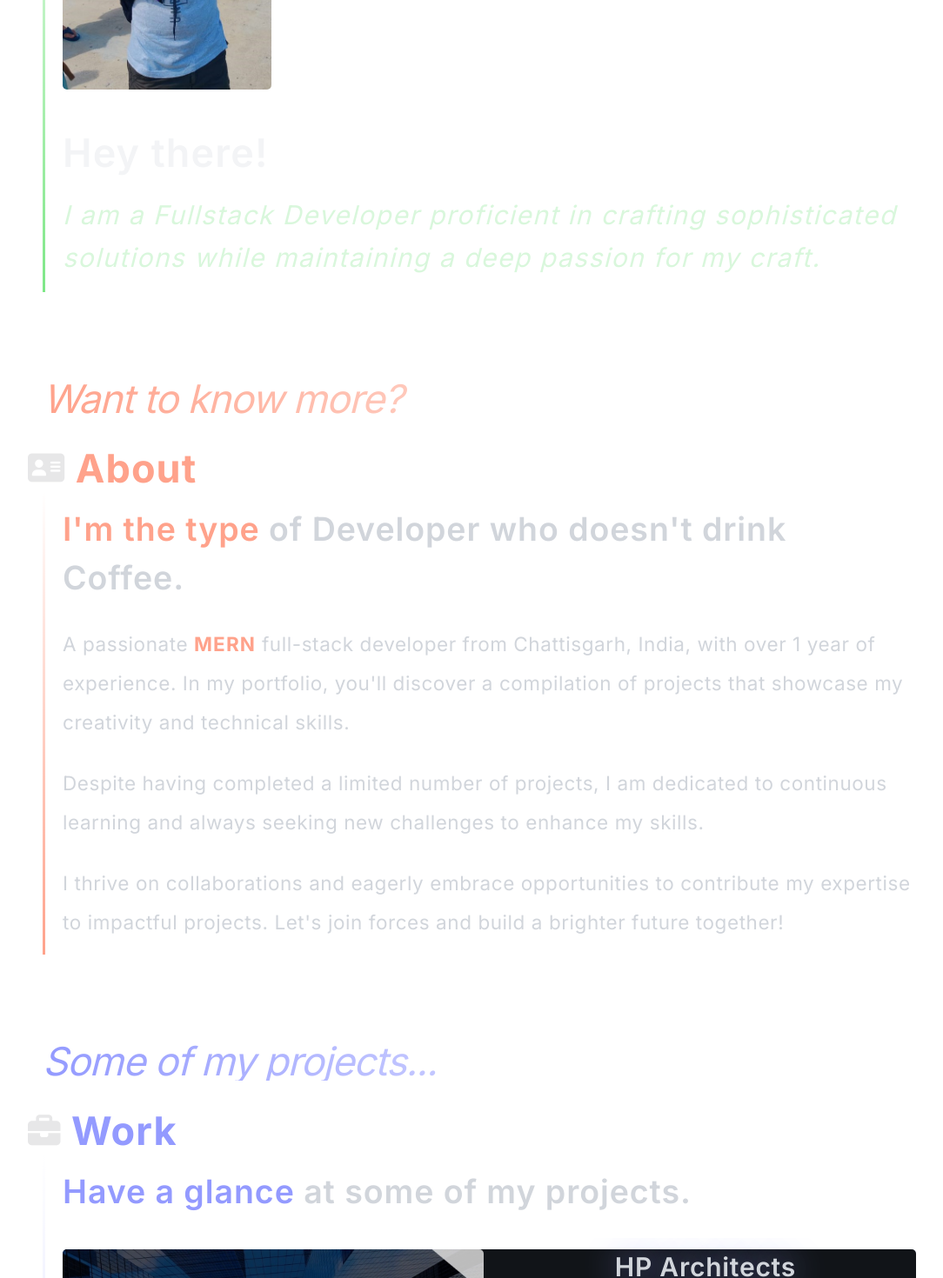
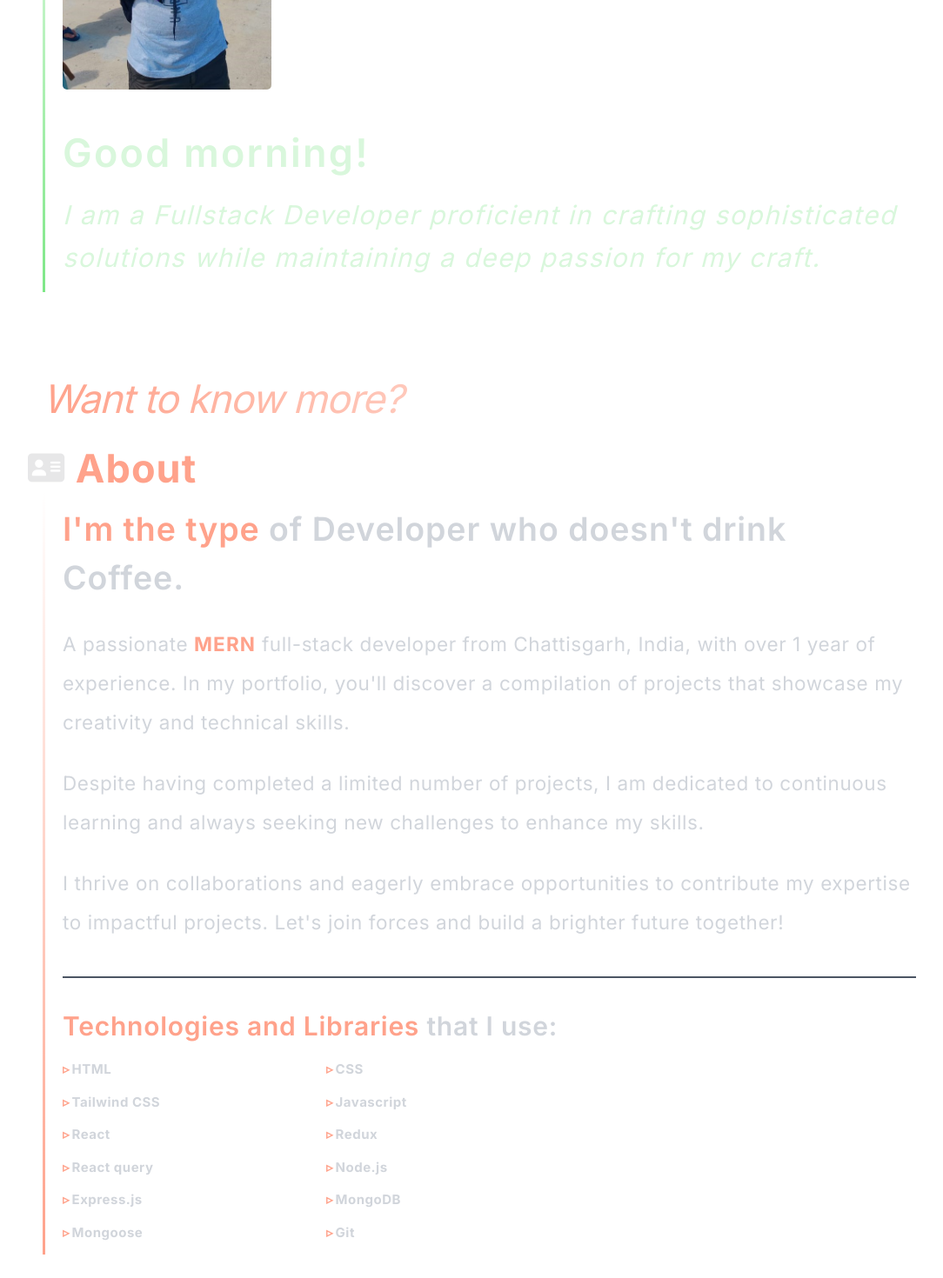
Before and after one commit to AnkurParchani/My-portfolio, a React (Vite) app: page / in a window 1280 px wide. Shown: the part 1330-2800 px from the top of the page at 87% size, without its empty margins (79-1163 px from the left). Built offline with nearby package versions, Linux system fonts and the light colour scheme.

Commit message:
add: techstack and greeting

```diff
--- a/src/components/features/about/About.jsx
+++ b/src/components/features/about/About.jsx
@@ -1,6 +1,7 @@
 import AnimateOnScroll from "../../ui/AnimateOnScroll";
 import Headline from "../../ui/Headline";
 import Section from "../../ui/Section";
+import TechStack from "./TechStack";
 
 export default function About() {
   return (
@@ -15,7 +16,7 @@ export default function About() {
         secSubHeading="of Developer who doesn't drink Coffee."
         secColor="text-[#ffa28b]"
       >
-        <div className="flex flex-col gap-8 text-2xl font-normal leading-loose tracking-wide text-gray-300 sm:text-3xl  sm:leading-loose md:gap-10 md:text-4xl md:leading-loose lg:leading-loose ">
+        <div className="flex flex-col gap-8 pb-8 text-2xl font-normal leading-loose tracking-wide text-gray-300  sm:pb-12 sm:text-3xl sm:leading-loose md:gap-10 md:pb-16 md:text-4xl md:leading-loose lg:leading-loose ">
           <p>
             A passionate{" "}
             <span className="font-bold tracking-wider text-[#ffa28b]">
@@ -36,6 +37,8 @@ export default function About() {
             forces and build a brighter future together!
           </p>
         </div>
+
+        <TechStack />
       </Section>
     </AnimateOnScroll>
   );
--- /dev/null
+++ b/src/components/features/about/TechStack.jsx
@@ -0,0 +1,41 @@
+const stack = [
+  "HTML",
+  "CSS",
+  "Tailwind CSS",
+  "Javascript",
+  "React",
+  "Redux",
+  "React query",
+  "Node.js",
+  "Express.js",
+  "MongoDB",
+  "Mongoose",
+  "Git",
+];
+
+function StackListItem() {
+  return (
+    <ul className="grid list-none grid-cols-2 gap-5 font-bold tracking-wider text-gray-300 md:w-4/5 md:gap-7 lg:w-3/5">
+      {stack.map((item) => (
+        <li
+          className="cursor-pointer text-lg duration-100 before:mr-1 before:text-[#ffa28b] before:content-['▹'] hover:text-[#ffa28b] sm:text-xl md:text-2xl "
+          key={item}
+        >
+          {item}
+        </li>
+      ))}
+    </ul>
+  );
+}
+
+export default function TechStack() {
+  return (
+    <div className="border-t-2 border-gray-600 pt-8 sm:pt-12 md:pt-16">
+      <h2 className="mb-8 text-2xl font-semibold  leading-relaxed tracking-wide text-gray-300 sm:mb-10 sm:text-4xl lg:text-5xl">
+        <span className="text-[#ffa28b]">Technologies and Libraries </span> that
+        I use:
+      </h2>
+      <StackListItem />
+    </div>
+  );
+}
--- a/src/components/features/intro/Intro.jsx
+++ b/src/components/features/intro/Intro.jsx
@@ -3,6 +3,13 @@ import Headline from "../../ui/Headline";
 import Section from "../../ui/Section";
 
 export default function Intro() {
+  let greet;
+  console.log(new Date().getHours());
+  const currentHours = new Date().getHours();
+  if (currentHours > 0 && currentHours < 12) greet = "Good morning!";
+  if (currentHours > 12 && currentHours < 18) greet = "Good evening!";
+  if (currentHours > 18) greet = "Good morning!";
+
   return (
     <AnimateOnScroll sectionName="section-intro">
       <Headline line="This is me..." headlineClass="sec-intro--headline" />
@@ -18,8 +25,8 @@ export default function Intro() {
             src="Images/my-image.jpeg"
             alt="my-image"
           />
-          <h2 className="text-5xl font-semibold tracking-wide text-gray-100 sm:text-6xl lg:text-7xl">
-            Hey there!
+          <h2 className="text-5xl font-semibold tracking-wider text-[#d9f7dc] sm:text-6xl lg:text-7xl">
+            {greet}
           </h2>
           <p className=" text-3xl font-normal italic leading-relaxed tracking-wider text-[#d9f7dc] sm:text-4xl sm:leading-relaxed md:leading-relaxed lg:text-5xl lg:leading-relaxed">
             I am a Fullstack Developer proficient in crafting sophisticated
--- a/src/components/ui/ResumeLink.jsx
+++ b/src/components/ui/ResumeLink.jsx
@@ -2,7 +2,7 @@ export default function ResumeLink() {
   return (
     <a
       target="_blank"
-      className="rounded-md bg-[#24c58d] px-2 text-[#e7e7e7] duration-200 hover:bg-gray-300 hover:text-gray-600 md:px-6"
+      className="rounded-md bg-[#24c58d] px-2 py-1 text-center text-[#e7e7e7] duration-200 hover:bg-gray-300 hover:text-gray-600 md:px-6 md:py-0"
       href="/My-portfolio/Ankur's%20Resume.pdf"
     >
       Resume
```
